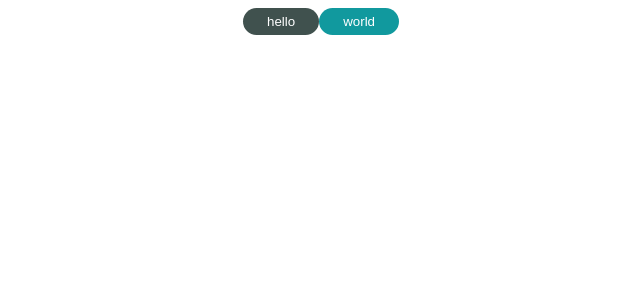
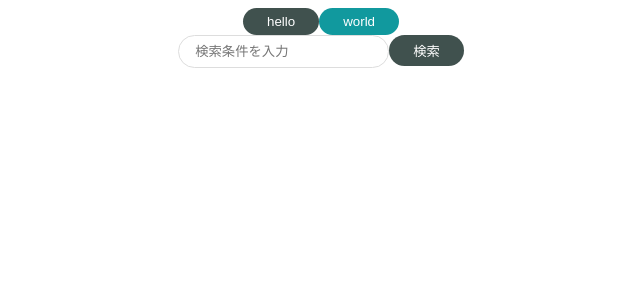
Before and after one commit to Yono1112/react-atomic-design-blog, a React (Create React App) app: page / in a window 1280 px wide. Shown: the top 300 px of the page, without its empty margins (319-959 px from the left). Built offline with nearby package versions, Linux system fonts and the light colour scheme.

Commit message:
Sandbox snapshot commit

```diff
--- a/src/App.js
+++ b/src/App.js
@@ -1,5 +1,6 @@
 import { PrimaryButton } from "./components/atoms/button/PrimaryButton";
 import { SecondaryButtton } from "./components/atoms/button/SecondaryButton";
+import { SearchInput } from "./components/molecules/SearchInput";
 import "./styles.css";
 
 export default function App() {
@@ -7,6 +8,7 @@
 		<div className="App">
 			<PrimaryButton>hello</PrimaryButton>
 			<SecondaryButtton>world</SecondaryButtton>
+			<SearchInput />
 		</div>
 	);
 }
--- /dev/null
+++ b/src/components/atoms/input/input.jsx
@@ -0,0 +1,13 @@
+import styled from "styled-components";
+
+export const Input = (props) => {
+	const { placeholder = "" } = props;
+	return <SInput type="text" placeholder={placeholder}></SInput>
+};
+
+const SInput = styled.input`
+	padding: 8px 16px;
+	border: solid #ddd 1px;
+	border-radius: 9999px;
+	outline: none;
+`;
--- /dev/null
+++ b/src/components/molecules/SearchInput.jsx
@@ -0,0 +1,17 @@
+import styled from "styled-components";
+import { Input } from "../atoms/input/input";
+import { PrimaryButton } from "../atoms/button/PrimaryButton";
+
+export const SearchInput = () => {
+	return (
+		<div>
+			<Input placeholder="検索条件を入力" />
+			<PrimaryButton>検索</PrimaryButton>
+		</div>
+	);
+};
+
+const SContainer = styled.div`
+	display: flex;
+
+`
```
